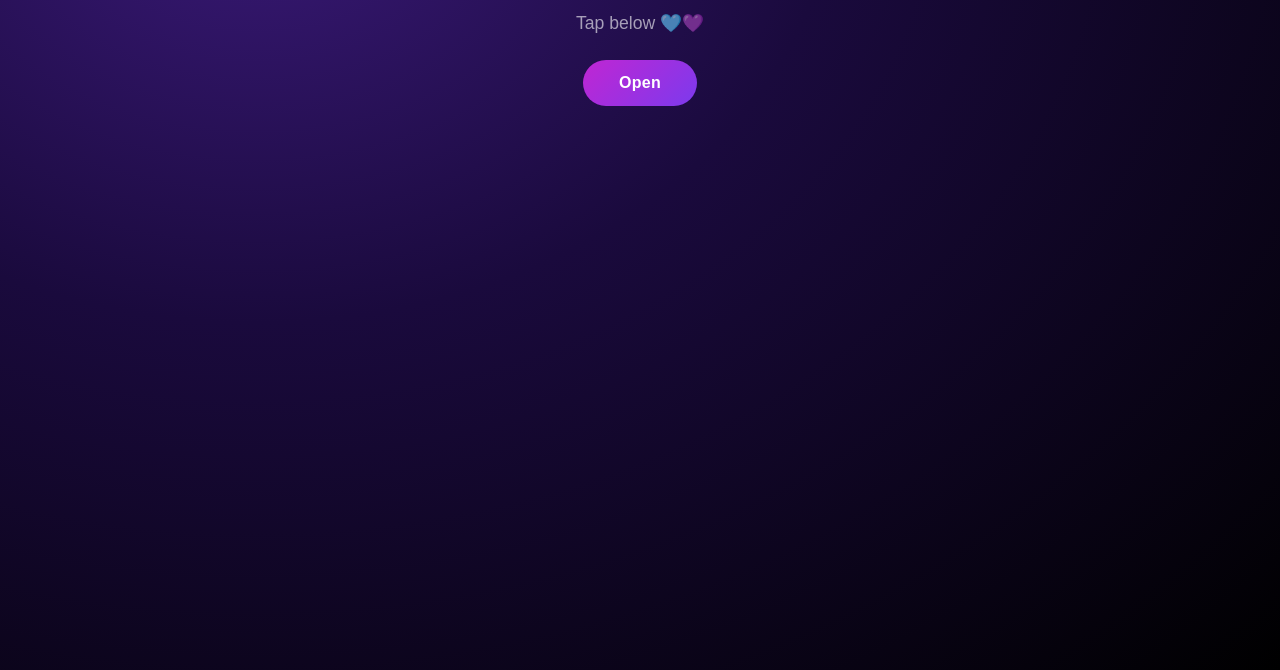
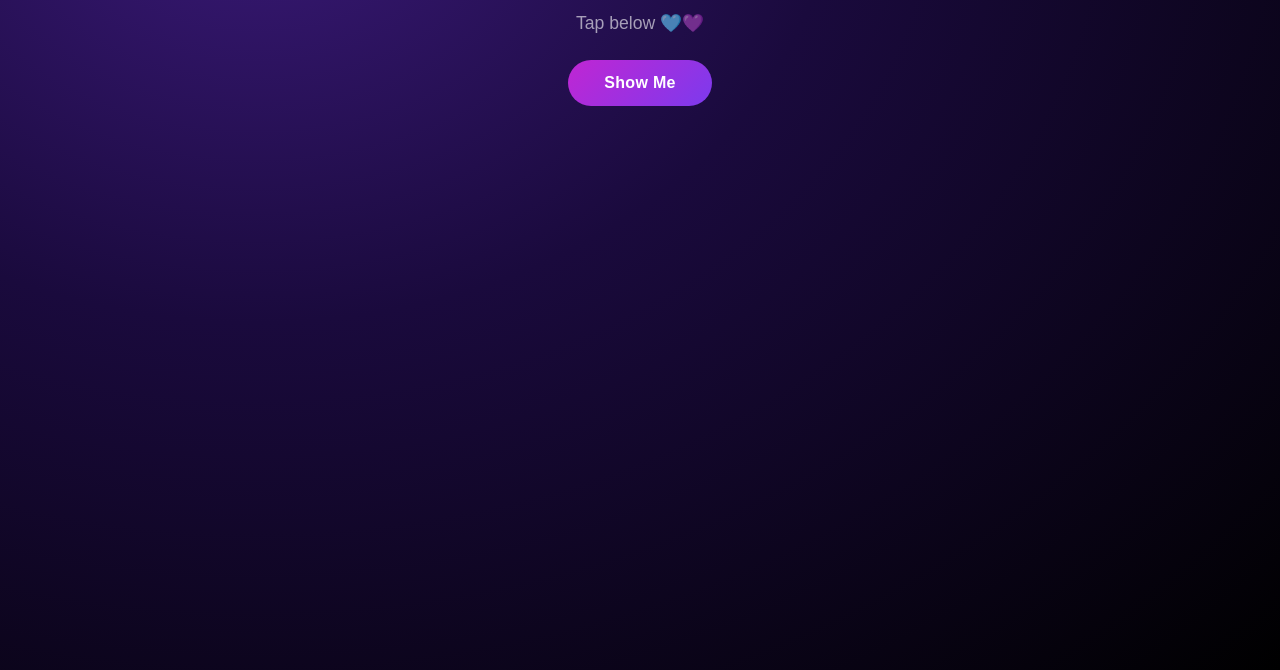
Before and after one commit to philzcodez/deleena-gift, a plain HTML site: page index.html in a window 1280 px wide. Shown: the part 130-800 px from the top of the page. Drawn offline with Linux system fonts and the light colour scheme.

Commit message:
changed button text

```diff
--- a/index.html
+++ b/index.html
@@ -13,7 +13,7 @@
             <div class="intro-screen" id="intro">
                 <h1 class="title">I made something for you.</h1>
                 <p class="subtitle">Tap below 🩵💜</p>
-                <button id="openBtn">Open</button>
+                <button id="openBtn">Show Me</button>
             </div>
 
             <div class="main-content hidden" id="mainContent">
```
